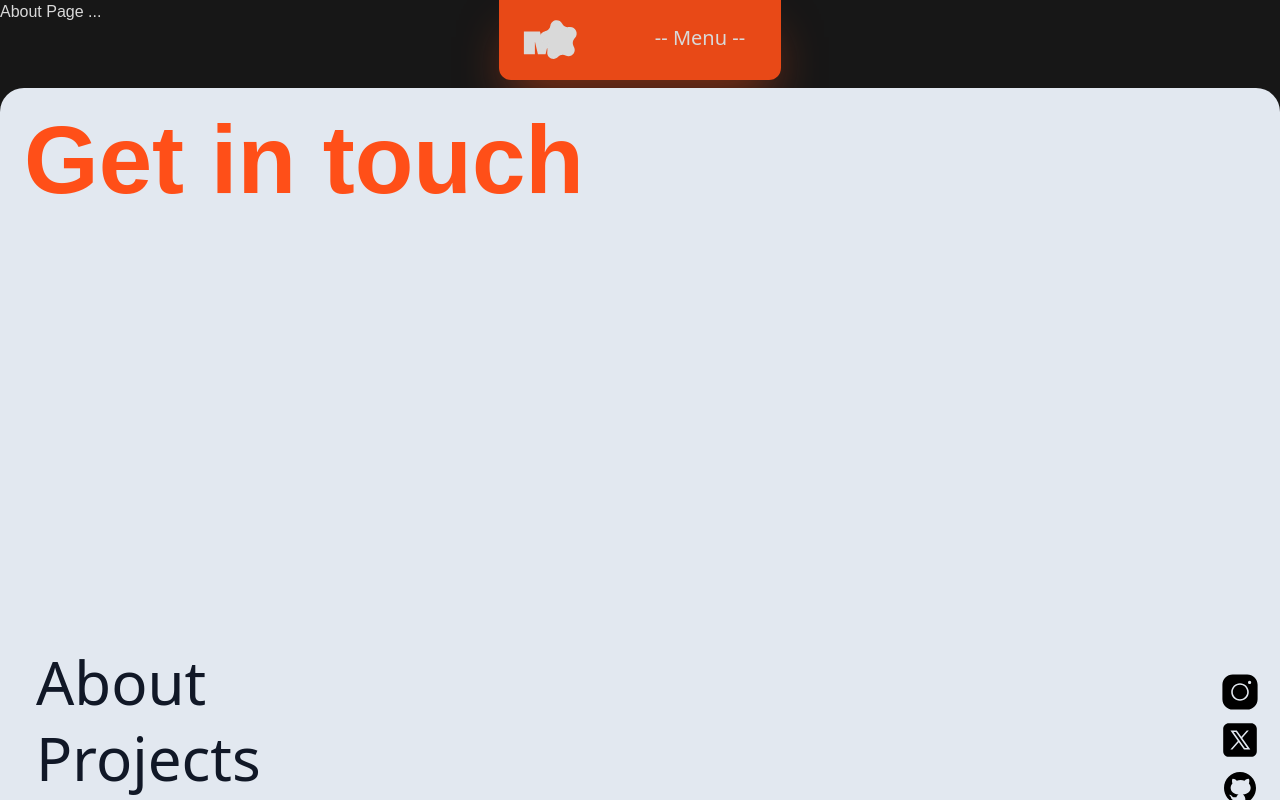
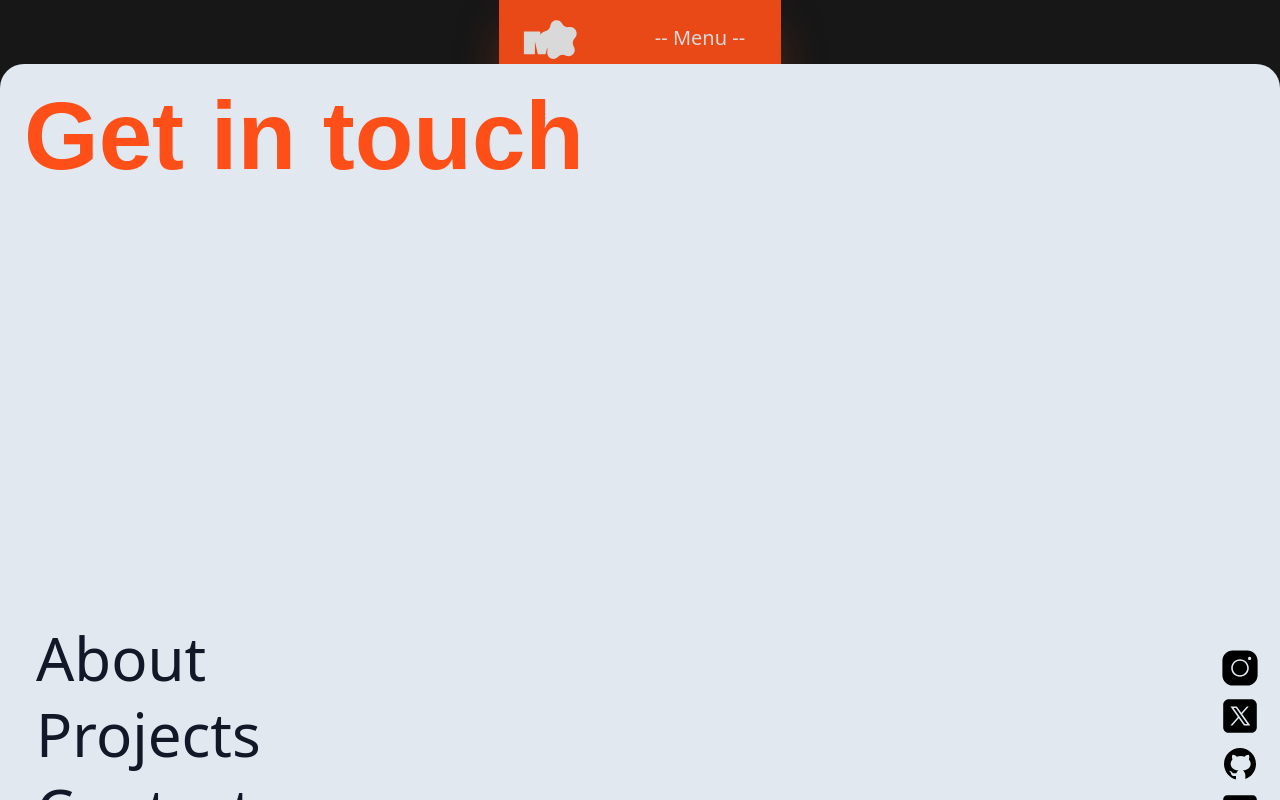
Before and after one commit to mezz01/Portfolio-2025, a Next.js app: page /about in a window 1280 px wide. Built offline with nearby package versions, Linux system fonts and the light colour scheme.

Commit message:
pushing the code

```diff
--- a/app/about/page.jsx
+++ b/app/about/page.jsx
@@ -1,5 +1,8 @@
 export default function About() {
     return(
-        <h1> About Page ... </h1>
+        <section>
+
+        </section>
+
     )
 }
```
